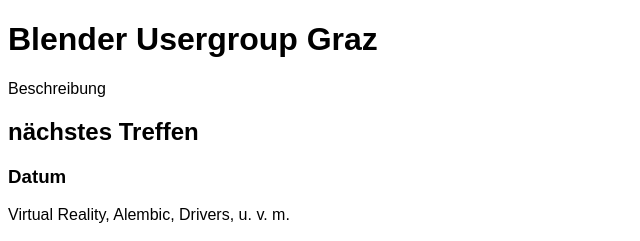
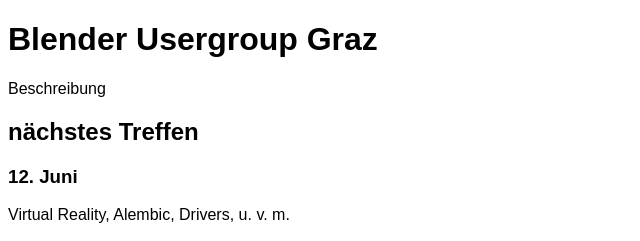
Before and after one commit to smeikx/blenderug, a plain HTML site: page index.html in a window 1280 px wide. Shown: the top 241 px of the page, 0-640 px from the left. Drawn offline with Linux system fonts and the light colour scheme; a web font is replaced by a local one.

Commit message:
erkenne nächsten Termin automatisch

```diff
--- a/index.html
+++ b/index.html
@@ -14,7 +14,7 @@
 	<main>
 		<div id='next-meeting'>
 			<h2>nächstes Treffen</h2>
-			<h3>Datum</h3>
+			<h3 id='next-date'>zweiter Dienstag des Monats</h3>
 			<p>Virtual Reality, Alembic, Drivers, u. v. m.</p>
 		</div>
 
@@ -53,4 +53,5 @@
 	</main>
 	<footer></footer>
 </body>
+<script src='next_date.js'></script>
 </html>
--- /dev/null
+++ b/next_date.js
@@ -0,0 +1,57 @@
+var today = new Date();
+var text;
+
+var next_meetup = this_months_date(today);
+if (next_meetup.getDate() == today.getDate())
+	text = 'Heute!';
+else
+{
+	if (next_meetup.getTime() < today.getTime())
+	next_meetup = this_months_date(advance_month(today))
+
+	let month;
+	switch(next_meetup.getMonth())
+	{
+		case 0: month = 'Jänner'; break;
+		case 1: month = 'Februar'; break;
+		case 2: month = 'März'; break;
+		case 3: month = 'April'; break;
+		case 4: month = 'Mai'; break;
+		case 5: month = 'Juni'; break;
+		case 6: month = 'Juli'; break;
+		case 7: month = 'August'; break;
+		case 8: month = 'Oktober'; break;
+		case 9: month = 'September'; break;
+		case 10: month = 'November'; break;
+		case 11: month = 'Dezember'; break;
+	}
+	text = next_meetup.getDate() + '. ' + month;
+}
+
+document.getElementById('next-date').innerHTML = text;
+
+function this_months_date(date)
+{
+	const tuesday = 2;
+	let next_date = new Date(date.getTime());
+	next_date.setDate(1);
+
+	let first_week_day = next_date.getDay();
+	let next_day = 1;
+	if (first_week_day == 1 || first_week_day == 2)
+		next_day += 7 + tuesday - first_week_day;
+	else
+		next_day += 14 - (first_week_day - tuesday);
+	next_date.setDate(next_day);
+	return next_date;
+}
+
+function advance_month(date)
+{
+	let new_date = new Date(date.getTime());
+	let next_month = (date.getMonth() + 1) % 12
+	new_date.setMonth(next_month)
+	if (next_month == 0)
+		new_date.setYear(new_date.getYear() + 1);
+	return new_date;
+}
```
